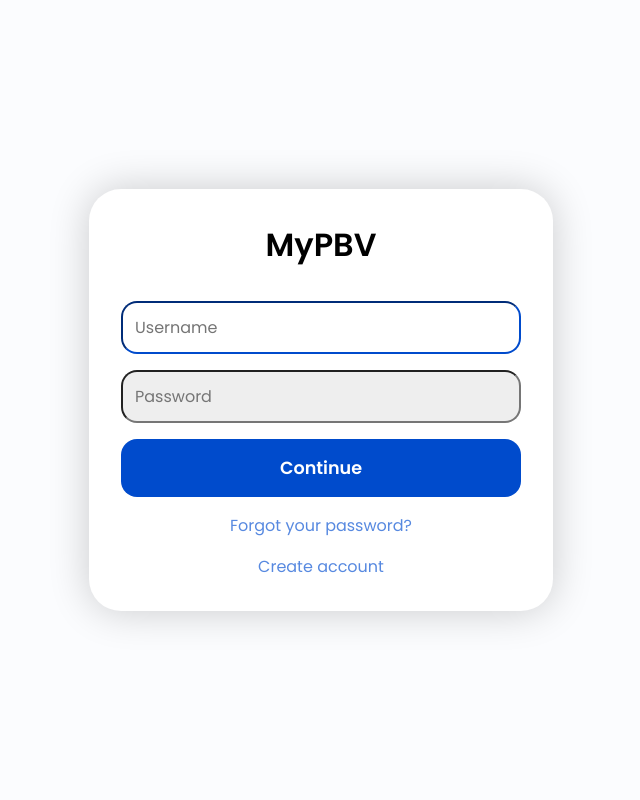
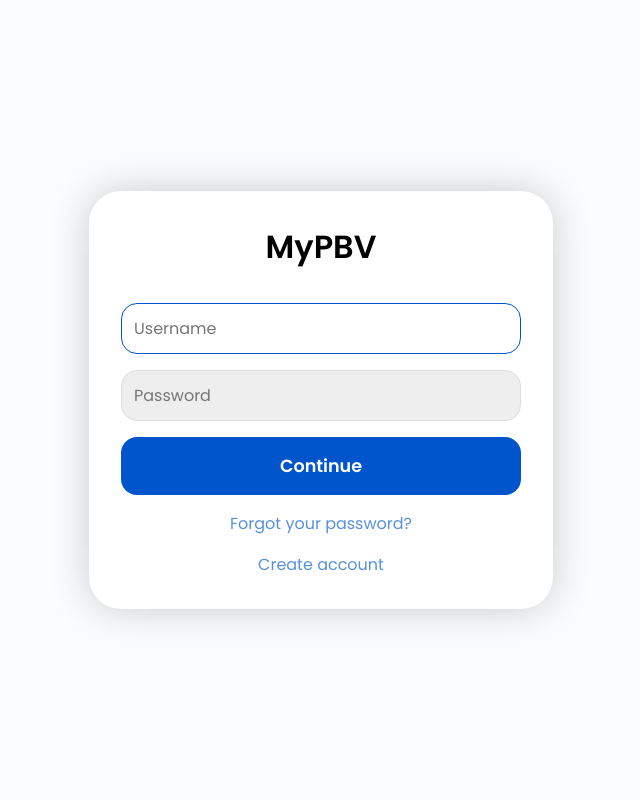
Before and after one commit to shnyoo/justdohit, a Django app: page / in a window 1280 px wide. Shown: the whole page, without its empty margins (319-959 px from the left). Run offline with Django 4.2, Linux system fonts and the light colour scheme.

Commit message:
typo change
typo: sold --> solid

```diff
--- a/testproject/static/css/login.css
+++ b/testproject/static/css/login.css
@@ -6,7 +6,7 @@
 
     /* Colors */
     /* Change favorite color */
-    --hue-color: 218; /* Purple 250 - Green 142 - Blue 230 - Pink 340 */
+    --hue-color: 215; /* Purple 250 - Green 142 - Blue 230 - Pink 340 */
 
     /* HSL color mode */
     --first-color: hsl(var(--hue-color), 100%, 40%);
@@ -56,7 +56,6 @@
    --z-tooltip: 10;
    --z-fixed: 100;
    --z-modal: 1000;
-
 }
 
 
@@ -141,7 +140,7 @@ body{
     padding: 0.75rem;
     box-sizing: border-box;
     border-radius: 1rem;
-    border: 1px sold #dddddd;
+    border: 1px solid #dddddd;
     outline: none;
     background: #eeeeee;
     transition: background 0.2s, border-color 0.2s;
--- a/testproject/static/css/userdetail.css
+++ b/testproject/static/css/userdetail.css
@@ -176,6 +176,12 @@ p{
     margin-right: var(--mb-1-5);
   }
 
+.containers:hover{
+  cursor: pointer;
+  box-shadow: 0 0 30px rgba(0, 0, 0, 0.5);
+
+}
+
   .grid {
     display: grid;
     gap: 1.5rem;
```
Also changed, not shown: testproject/db.sqlite3.
